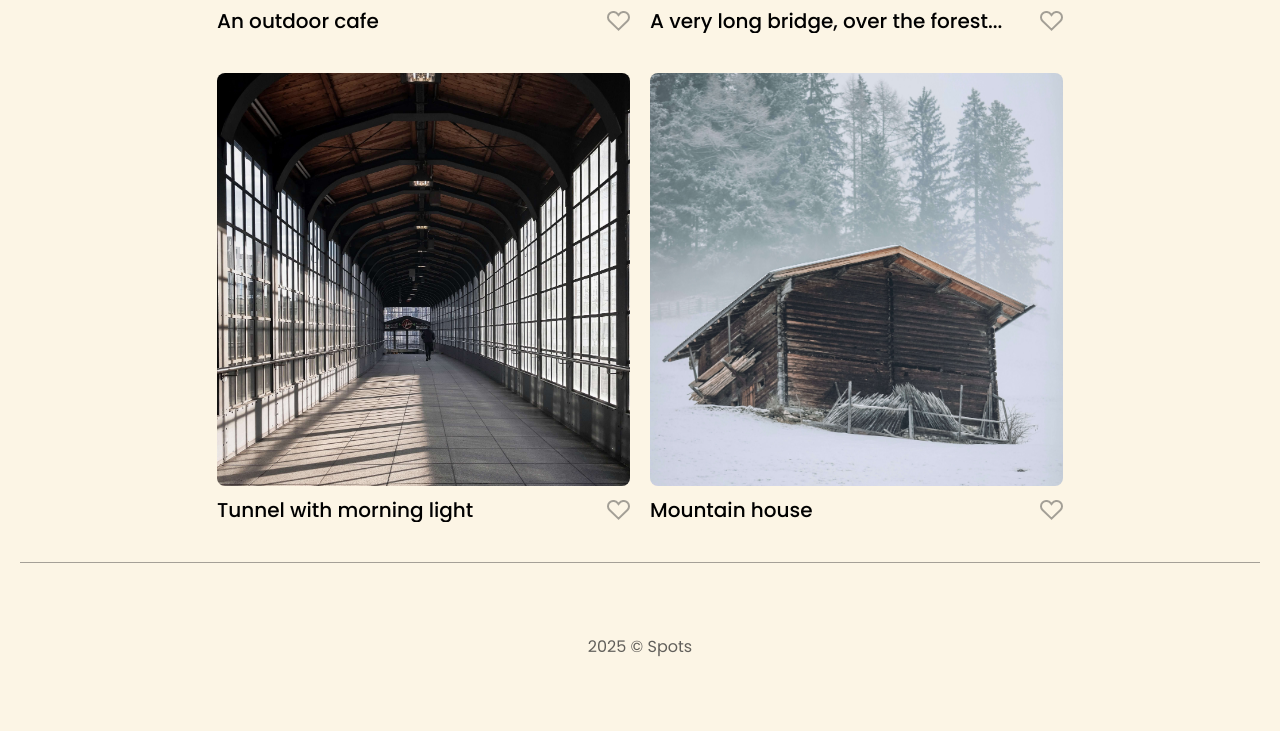
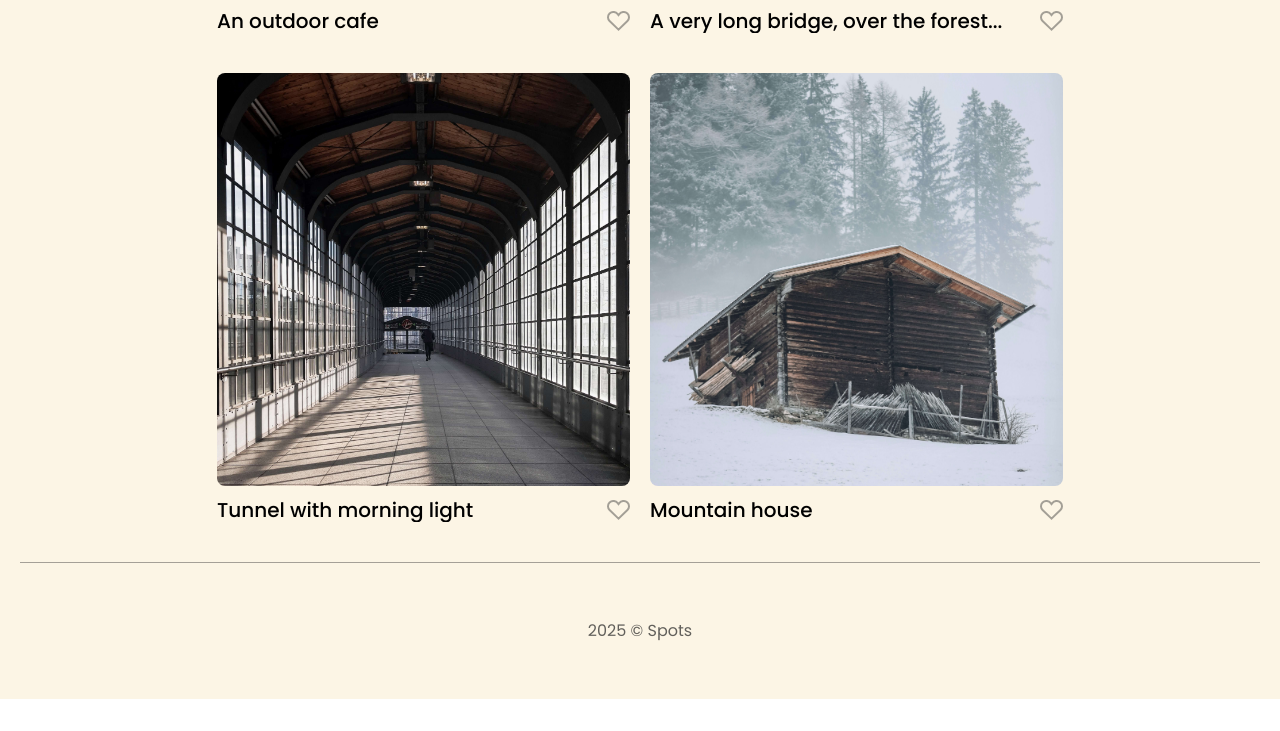
Before and after one commit to rozmafoo/se_project_spots, a plain HTML site: page index.html in a window 1280 px wide. Shown: the part 1216-1947 px from the top of the page. After the commit the page ends 1915 px from the top, so only its background shows below. Drawn offline with Linux system fonts and the light colour scheme.

Commit message:
This my correction to the footer

```diff
--- a/blocks/footer.css
+++ b/blocks/footer.css
@@ -1,4 +1,4 @@
-.footer {
+.footer__copyright {
   display: flex;
   justify-content: center;
   padding: 60px 0;
@@ -9,4 +9,5 @@
   font-size: 16px;
   line-height: 100%;
   letter-spacing: 0%;
+  margin: 0;
 }
--- a/index.html
+++ b/index.html
@@ -116,7 +116,7 @@
         </section>
         <section>
           <footer class="footer">
-            <p>2025 © Spots</p>
+            <p class="footer__copyright">2025 © Spots</p>
           </footer>
         </section>
       </main>
```
